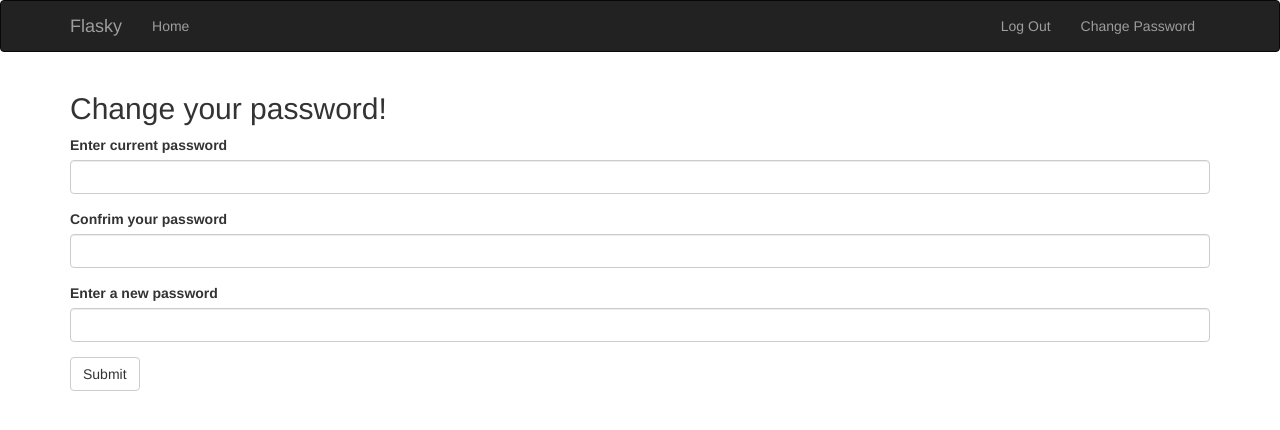
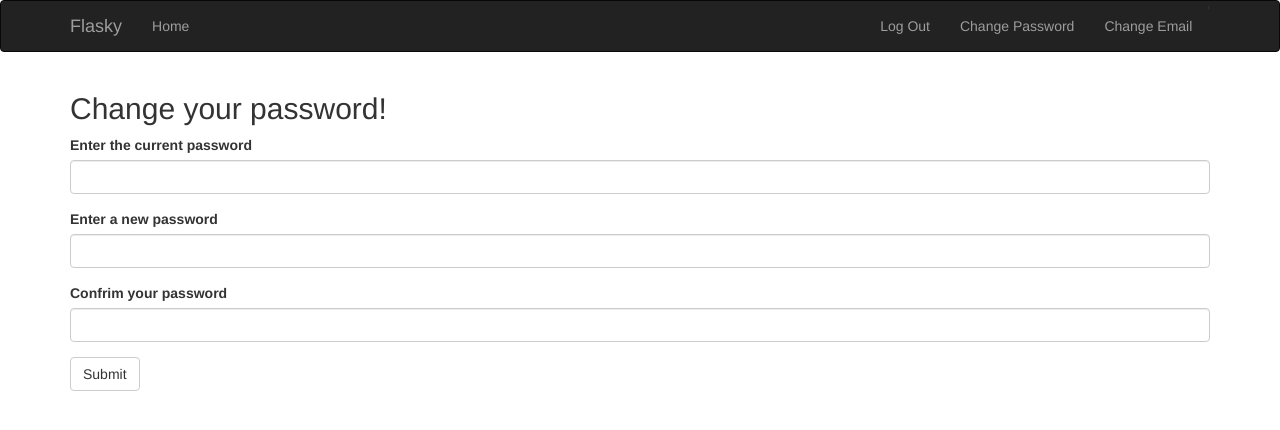
Before and after one commit to MazurenkoNick/flasky, a Flask app: page /settings/changepassword in a window 1280 px wide. Shown: the top 430 px of the page. Run offline with Flask 2, Linux system fonts and the light colour scheme; a user stored in the database is signed in; tables that the repository leaves empty hold one stand-in row (values such as "Sample post"); some libraries are stand-ins or nearby versions.

Commit message:
implementing email change

```diff
--- a/app/auth/views.py
+++ b/app/auth/views.py
@@ -47,19 +47,26 @@ def register():
     if form.validate_on_submit():
         # add user to db. If user won't confirm the
         # registration, he we'll be deleted from db
-        user = User(email=form.email.data,
-                    username=form.username.data,
-                    password=form.password.data,
-                    role=user_role)
+        user = User(
+            email=form.email.data,
+            username=form.username.data,
+            password=form.password.data,
+            role=user_role
+        )
         db.session.add(user)
         db.session.commit()
         # automatically log in a new (registered) user
         login_user(user)
         auth_manager = UserAuthentificationManager(user)
 
-        token = auth_manager.generate_confirmation_token()
-        send_email(user.email, 'Confirm Your Account',
-                    'auth/email/confirm', user=user, token=token)
+        token = auth_manager.generate_user_confirmation_token()
+        send_email(
+            user.email,
+            'Confirm Your Account',
+            'auth/email/confirm',
+            user=user,
+            token=token
+        )
         flash('A confirmation email has been sent to you by email.')
         return redirect(url_for('main.index'))
 
@@ -74,7 +81,7 @@ def confirm(token):
     if current_user.confirmed:
         flash('Your account is already confirmed.')
         return redirect(url_for('main.index'))
-    if auth_manager.confirm(token):
+    if auth_manager.confirm_user(token):
         current_user.confirmed = True
         db.session.commit()
         flash('You have confirmed your account. Thanks!')
@@ -113,8 +120,13 @@ def resend_confirmation():
         return redirect(url_for('main.index'))
 
     auth_manager = UserAuthentificationManager(current_user)
-    token = auth_manager.generate_confirmation_token()
-    send_email(current_user.email, 'Confirm Your Account',
-                'auth/email/confirm', user=current_user, token=token)
+    token = auth_manager.generate_user_confirmation_token()
+    send_email(
+        current_user.email,
+        'Confirm Your Account',
+        'auth/email/confirm',
+        user=current_user,
+        token=token
+    )
     flash('A new confirmation has just been sent to you by email!')
     return redirect(url_for('main.index'))
--- a/app/settings/forms.py
+++ b/app/settings/forms.py
@@ -5,13 +5,14 @@ from wtforms.validators import DataRequired, EqualTo, ValidationError
 from ..models import UserAuthentificationManager, User
 
 
-class PasswordForm(FlaskForm):
-    current_password = PasswordField('Enter current password',
-                                    validators=[DataRequired(),
-                                                EqualTo('confirm_password',
-                                                message='Passwords must match.')])
+class ChangePasswordForm(FlaskForm):
+    current_password = PasswordField('Enter the current password', validators=[DataRequired()])
+    new_password = PasswordField('Enter a new password',
+                                validators=[
+                                    EqualTo('confirm_password',
+                                    message='Passwords must match.')
+                                    ])
     confirm_password = PasswordField('Confrim your password', validators=[DataRequired()])
-    new_password = PasswordField('Enter a new password')
     submit = SubmitField('Submit')
 
     def validate_current_password(self, field):
@@ -30,9 +31,19 @@ class EmailForm(FlaskForm):
             raise ValidationError('Email doesn\'t exist')
 
 
-class ResetForm(FlaskForm):
+class ResetPasswordForm(FlaskForm):
     password1 = PasswordField('Enter a new password',
                             validators=[DataRequired(),
                             EqualTo('password2', 'Passwords must match.')])
     password2 = PasswordField('Repeat again')
     submit  = SubmitField('Submit')
+
+
+class NewEmailForm(FlaskForm):
+    email = EmailField('', validators=[DataRequired()])
+    submit = SubmitField('Submit')
+
+    def validate_email(self, field):
+        user = User.query.filter_by(email=field.data).first()
+        if user is not None:
+            raise ValidationError('This email has already been taken')
--- a/app/settings/views.py
+++ b/app/settings/views.py
@@ -1,18 +1,17 @@
-from flask import flash, redirect, render_template, session, url_for, request
+from flask import flash, redirect, render_template, url_for
 from flask_login import current_user, login_required
 from app import db
-from ..auth.forms import LoginForm
 from ..models import UserAuthentificationManager, User
 from ..email import send_email
+from .forms import ChangePasswordForm, EmailForm, NewEmailForm, ResetPasswordForm
 from . import settings
-from .forms import PasswordForm, EmailForm, ResetForm
 
 
 # CHANGE PASSWORD
 @settings.route('/changepassword', methods=['GET','POST'])
 @login_required
 def change_password():
-    form = PasswordForm()
+    form = ChangePasswordForm()
 
     if form.validate_on_submit():
         password = form.new_password.data
@@ -32,35 +31,68 @@ def send_reset_confirmation():
     if form.validate_on_submit():
         user = User.query.filter_by(email=form.email.data).first()
         auth_manager = UserAuthentificationManager(user)
-        token = auth_manager.generate_confirmation_token()
+        token = auth_manager.generate_user_confirmation_token()
 
         flash('Confirmation email has been sent!')
-        send_email(user.email, 'Confirm Reset Password',
-                    '/settings/email/resetconfrimation',
-                    user=user,
-                    token=token)
-        # add user email to session to have access to it in confirm_reset view
-        session['user_email'] = form.email.data
+        send_email(
+            user.email,
+            'Confirm Reset Password',
+            '/settings/email/resetconfrimation',
+            user=user,
+            token=token
+        )
         return redirect(url_for('main.index'))
     return render_template('settings/sendresetpassword.html', form=form)
 
 
 @settings.route("/resetpassword/<token>", methods=['GET','POST'])
 def reset_password(token):
-    # if user exists, than user uses the same session as when he sended an email
-    user = User.query.filter_by(email=session.get('user_email')).first()
-    auth_manager = UserAuthentificationManager(user)
-
-    if user is None or current_user.is_authenticated or not auth_manager.confirm(token):
-        flash('''Confirmation wasn't successfull.
-        Make sure you use the same browser and divice between requests.''')
+    if current_user.is_authenticated:
+        flash('User is logged in')
         return redirect(url_for('main.index'))
 
-    form = ResetForm()
+    auth_manager = UserAuthentificationManager(current_user)
+    form = ResetPasswordForm()
     if form.validate_on_submit():
-        user.password = form.password1.data
-        db.session.commit()
-        flash('Password has been successfully changed!')
-        return redirect(url_for('auth.login'))
+        if not auth_manager.reset_password(token, form.password1.data):
+            flash('Password hasn\'t been changed!')
+        else:
+            flash('Password has been successfully changed!')
+            return redirect(url_for('auth.login'))
 
     return render_template('settings/reset_password.html', form=form)
+
+
+# CHANGE EMAIL
+@settings.route("/change_email", methods=['GET','POST'])
+@login_required
+def send_change_email_confirmation():
+    form = NewEmailForm()
+
+    if form.validate_on_submit():
+        user = User.query.filter_by(email=current_user.email).first()
+        auth_manager = UserAuthentificationManager(user)
+        token = auth_manager.generate_email_token(new_email=form.email.data)
+
+        flash('Confirmation email has been sent')
+        send_email(
+            form.email.data,
+            'Confirm Email Change',
+            'settings/email/confirm_email_change',
+            user=user,
+            token=token
+        )
+        return redirect(url_for('main.index'))
+    return render_template('settings/change_email.html', form=form)
+
+
+@settings.route("/change_email/<token>")
+@login_required
+def change_email(token):
+    auth_manager = UserAuthentificationManager(current_user)
+    if auth_manager.change_email_token(token):
+        flash('You\'ve successfully changed your email')
+    else:
+        flash('We didn\'t manage to change your email')
+
+    return redirect(url_for('main.index'))
--- a/app/templates/base.html
+++ b/app/templates/base.html
@@ -33,6 +33,7 @@ type="image/x-icon">
     {% if current_user.is_authenticated %}
     <li><a href="{{ url_for('auth.logout') }}">Log Out</a></li>
     <li><a href="{{ url_for('settings.change_password') }}">Change Password</a></li>
+    <li><a href="{{ url_for('settings.send_change_email_confirmation') }}">Change Email</a></li>'
     {% else %}
     <li><a href="{{url_for('auth.login')}}">Log In</a></li>
     {% endif %}
```
Also changed, not shown: app/models.py (+52 -2 lines), app/templates/settings/change_email.html (added, +8 -0 lines), app/templates/settings/email/confirm_email_change.txt (added, +9 -0 lines), app/templates/settings/email/confirm_email_change.html (added), data-dev.sqlite.
